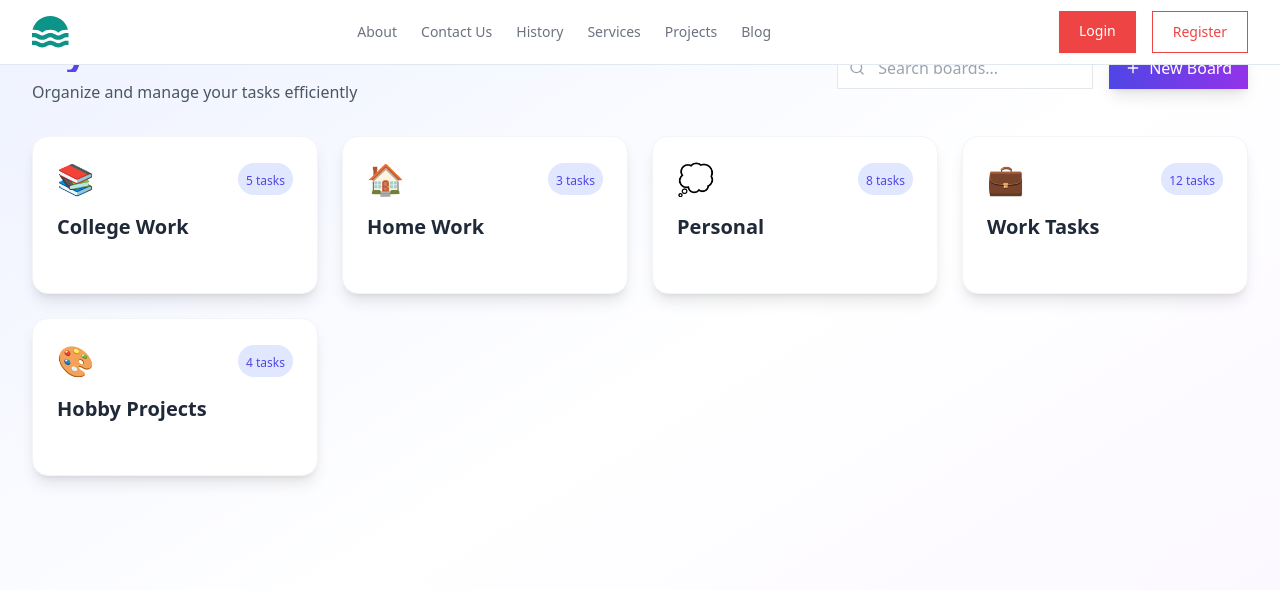
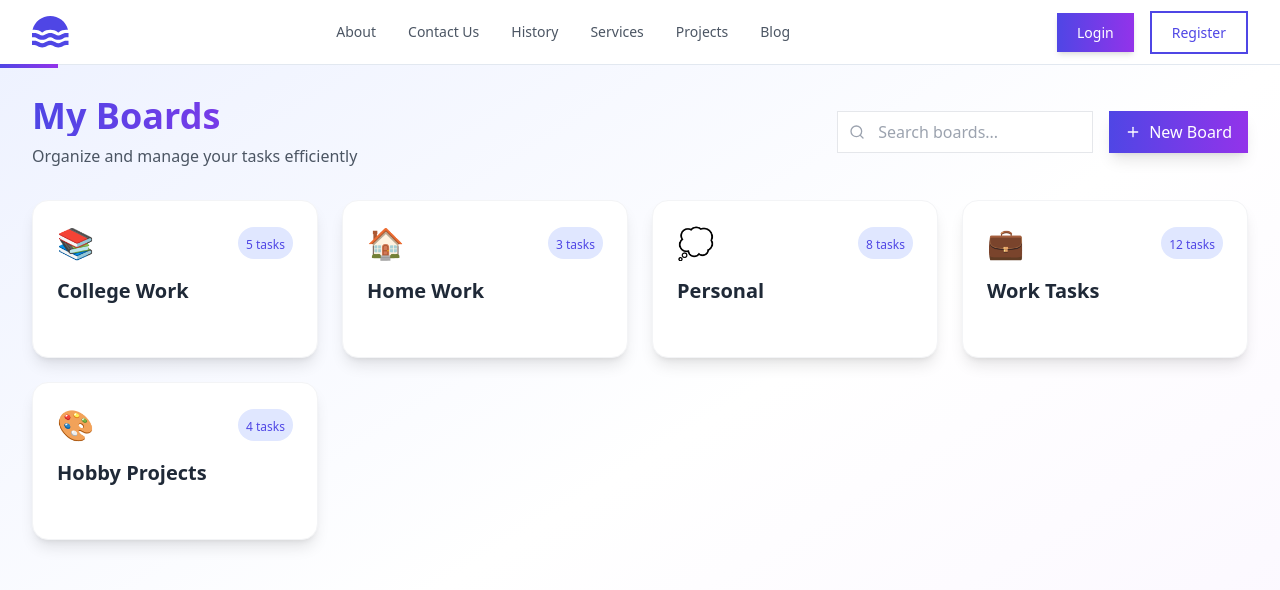
Before and after one commit to Purabsingla/taskmanagement, a React (Create React App) app: page /allboards in a window 1280 px wide. Shown: the top 590 px of the page. Built offline with nearby package versions, Linux system fonts and the light colour scheme.

Commit message:
Enhance navigation and layout with animations and responsive design adjustments

```diff
--- a/src/components/sections/AllBoards.tsx
+++ b/src/components/sections/AllBoards.tsx
@@ -90,7 +90,7 @@ export default function BoardsPage() {
     <div className="min-h-screen bg-gradient-to-br from-indigo-50 via-white to-purple-50">
       <NavBar />
 
-      <div className="max-w-7xl mx-auto px-4 sm:px-6 lg:px-8 py-8">
+      <div className="max-w-7xl mx-auto px-4 sm:px-6 lg:px-8 py-8 mt-16">
         <div className="flex flex-col md:flex-row md:items-center md:justify-between mb-8">
           <motion.div
             initial={{ opacity: 0, y: -20 }}
--- a/src/components/sections/NavBar.tsx
+++ b/src/components/sections/NavBar.tsx
@@ -2,13 +2,34 @@ import React from "react";
 import { Link } from "react-router-dom";
 import { Separator } from "../ui/separator";
 import ScrollProgress from "../ui/ScrollProgress";
+import { motion } from "framer-motion";
+import { Menu, X } from "lucide-react";
+
 const NavBar: React.FC = () => {
+  const [isMenuOpen, setIsMenuOpen] = React.useState(false);
+
+  const navItems = [
+    { name: "About", href: "#about" },
+    { name: "Contact Us", href: "/contacts", isLink: true },
+    { name: "History", href: "#history" },
+    { name: "Services", href: "#services" },
+    { name: "Projects", href: "#projects" },
+    { name: "Blog", href: "#blog" },
+  ];
+
   return (
-    <header className="bg-white fixed top-0 start-0 w-full z-50">
+    <header className="bg-white/80 backdrop-blur-md fixed top-0 start-0 w-full z-50">
       <div className="mx-auto max-w-screen-xl px-4 sm:px-6 lg:px-8">
         <div className="flex h-16 items-center justify-between">
-          <div className="md:flex md:items-center md:gap-12">
-            <a className="block text-teal-600" href="#homeishere">
+          <motion.div
+            initial={{ opacity: 0, x: -20 }}
+            animate={{ opacity: 1, x: 0 }}
+            className="md:flex md:items-center md:gap-12"
+          >
+            <Link
+              to="/"
+              className="block text-indigo-600 transition-colors hover:text-indigo-500"
+            >
               <span className="sr-only">Home</span>
               <svg
                 className="h-8"
@@ -21,119 +42,134 @@ const NavBar: React.FC = () => {
                   fill="currentColor"
                 />
               </svg>
-            </a>
+            </Link>
+          </motion.div>
+
+          <div className="hidden md:block">
+            <motion.nav
+              initial={{ opacity: 0, y: -10 }}
+              animate={{ opacity: 1, y: 0 }}
+              transition={{ delay: 0.2 }}
+              aria-label="Global"
+            >
+              <ul className="flex items-center gap-8 text-sm">
+                {navItems.map((item, index) => (
+                  <motion.li
+                    key={index}
+                    whileHover={{ scale: 1.05 }}
+                    whileTap={{ scale: 0.95 }}
+                  >
+                    {item.isLink ? (
+                      <Link
+                        to={item.href}
+                        className="text-gray-600 transition-colors duration-300 hover:text-indigo-600"
+                      >
+                        {item.name}
+                      </Link>
+                    ) : (
+                      <a
+                        href={item.href}
+                        className="text-gray-600 transition-colors duration-300 hover:text-indigo-600"
+                      >
+                        {item.name}
+                      </a>
+                    )}
+                  </motion.li>
+                ))}
+              </ul>
+            </motion.nav>
           </div>
 
-          <div className="hidden md:block">
-            <nav aria-label="Global">
-              <ul className="flex items-center gap-6 text-sm">
-                <li>
-                  <a
-                    className="text-gray-500 transition hover:text-gray-500/75"
-                    href="#some"
-                  >
-                    {" "}
-                    About{" "}
-                  </a>
-                </li>
+          <motion.div
+            initial={{ opacity: 0, x: 20 }}
+            animate={{ opacity: 1, x: 0 }}
+            className="flex items-center gap-4"
+          >
+            <div className="sm:flex sm:gap-4">
+              <motion.div
+                whileHover={{ scale: 1.05 }}
+                whileTap={{ scale: 0.95 }}
+              >
+                <Link
+                  to="/login"
+                  className="rounded-lg bg-gradient-to-r from-indigo-600 to-purple-600 px-5 py-2.5 text-sm font-medium text-white shadow-md
+                  transition-all duration-300 ease-in-out hover:opacity-90"
+                >
+                  Login
+                </Link>
+              </motion.div>
 
-                <li>
-                  <Link
-                    to={"/contacts"}
-                    className="text-gray-500 transition hover:text-gray-500/75"
-                  >
-                    {" "}
-                    Contact Us{" "}
-                  </Link>
-                </li>
-
-                <li>
-                  <a
-                    className="text-gray-500 transition hover:text-gray-500/75"
-                    href="#some"
-                  >
-                    {" "}
-                    History{" "}
-                  </a>
-                </li>
-
-                <li>
-                  <a
-                    className="text-gray-500 transition hover:text-gray-500/75"
-                    href="#some"
-                  >
-                    {" "}
-                    Services{" "}
-                  </a>
-                </li>
-
-                <li>
-                  <a
-                    className="text-gray-500 transition hover:text-gray-500/75"
-                    href="#some"
-                  >
-                    {" "}
-                    Projects{" "}
-                  </a>
-                </li>
-
-                <li>
-                  <a
-                    className="text-gray-500 transition hover:text-gray-500/75"
-                    href="#some"
-                  >
-                    {" "}
-                    Blog{" "}
-                  </a>
-                </li>
-              </ul>
-            </nav>
-          </div>
-
-          <div className="flex items-center gap-4">
-            <div className="sm:flex sm:gap-4">
-              <Link
-                to="/login"
-                className="rounded-md bg-red-500 px-5 py-2.5 text-sm font-medium text-white shadow-sm
-               transition-all duration-300 ease-in-out transform
-               hover:bg-red-400 hover:scale-105 hover:shadow-md active:scale-95"
+              <motion.div
+                className="hidden sm:block"
+                whileHover={{ scale: 1.05 }}
+                whileTap={{ scale: 0.95 }}
               >
-                Login
-              </Link>
-
-              <div className="hidden sm:flex">
                 <Link
-                  to={"/signup"}
-                  className="rounded-md bg-transparent border border-red-500 px-5 py-2.5 text-sm font-medium text-red-500
-                 transition-all duration-300 ease-in-out transform
-                 hover:bg-red-500 hover:text-white hover:shadow-md active:scale-9"
+                  to="/signup"
+                  className="rounded-lg border-2 border-indigo-600 px-5 py-2.5 text-sm font-medium text-indigo-600
+                  transition-all duration-300 ease-in-out hover:bg-indigo-600 hover:text-white"
                 >
                   Register
                 </Link>
-              </div>
+              </motion.div>
             </div>
 
             <div className="block md:hidden">
-              <button className="rounded-sm bg-gray-100 p-2 text-gray-600 transition hover:text-gray-600/75">
-                <svg
-                  xmlns="http://www.w3.org/2000/svg"
-                  className="size-5"
-                  fill="none"
-                  viewBox="0 0 24 24"
-                  stroke="currentColor"
-                  strokeWidth="2"
-                >
-                  <path
-                    strokeLinecap="round"
-                    strokeLinejoin="round"
-                    d="M4 6h16M4 12h16M4 18h16"
-                  />
-                </svg>
-              </button>
+              <motion.button
+                whileTap={{ scale: 0.95 }}
+                onClick={() => setIsMenuOpen(!isMenuOpen)}
+                className="rounded-lg bg-gray-100 p-2 text-gray-600 transition-colors hover:text-indigo-600"
+              >
+                {isMenuOpen ? (
+                  <X className="size-5" />
+                ) : (
+                  <Menu className="size-5" />
+                )}
+              </motion.button>
             </div>
-          </div>
+          </motion.div>
         </div>
       </div>
+
+      {/* Mobile Menu */}
+      <motion.div
+        initial={{ opacity: 0, height: 0 }}
+        animate={{
+          opacity: isMenuOpen ? 1 : 0,
+          height: isMenuOpen ? "auto" : 0,
+        }}
+        className="md:hidden overflow-hidden bg-white"
+      >
+        <nav className="p-4">
+          <ul className="space-y-2">
+            {navItems.map((item, index) => (
+              <motion.li
+                key={index}
+                initial={{ opacity: 0, x: -20 }}
+                animate={{ opacity: 1, x: 0 }}
+                transition={{ delay: index * 0.1 }}
+              >
+                {item.isLink ? (
+                  <Link
+                    to={item.href}
+                    className="block text-gray-600 py-2 transition-colors duration-300 hover:text-indigo-600"
+                  >
+                    {item.name}
+                  </Link>
+                ) : (
+                  <a
+                    href={item.href}
+                    className="block text-gray-600 py-2 transition-colors duration-300 hover:text-indigo-600"
+                  >
+                    {item.name}
+                  </a>
+                )}
+              </motion.li>
+            ))}
+          </ul>
+        </nav>
+      </motion.div>
+
       <ScrollProgress />
       <Separator />
     </header>
--- a/src/components/sections/Vision.tsx
+++ b/src/components/sections/Vision.tsx
@@ -12,7 +12,7 @@ const Vision: React.FC = () => {
     },
   };
   return (
-    <div className="mt-60 mx-auto">
+    <div className="mx-auto">
       <section className="w-full py-12 md:py-24 lg:py-32">
         <div className="container px-4 md:px-6">
           <div className="grid gap-6 lg:grid-cols-2 lg:gap-12 items-center">
--- a/src/components/ui/ScrollProgress.tsx
+++ b/src/components/ui/ScrollProgress.tsx
@@ -19,7 +19,7 @@ const ScrollProgress: React.FC = () => {
 
   return (
     <motion.div
-      className="fixed left-0 h-1 bg-red-800"
+      className="fixed left-0 h-1 bg-gradient-to-r from-indigo-600 to-purple-600"
       style={{ width: `${scrollPercent}%` }}
       initial={{ width: 0 }}
       animate={{ width: `${scrollPercent}%` }}
```
